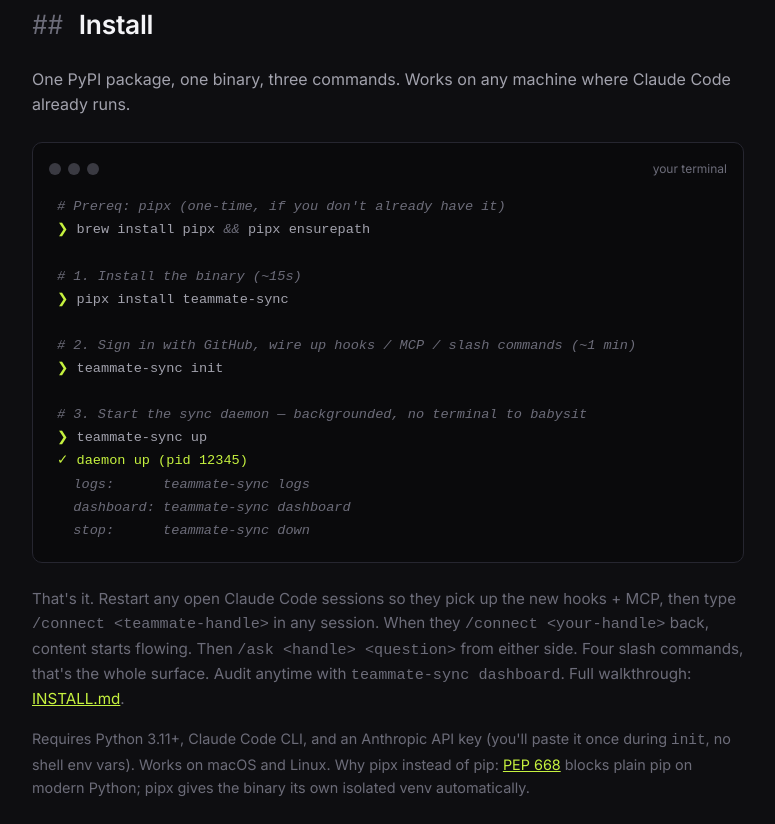
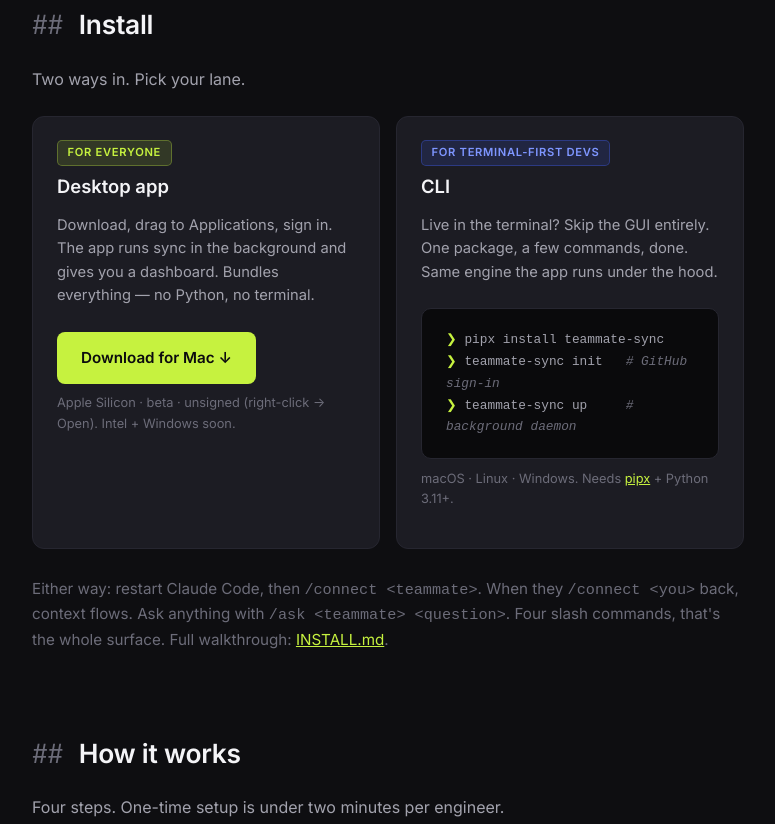
Before and after one commit to omdivyatej/teammate-sync, a plain HTML site: page docs/index.html in a window 1280 px wide. Shown: the part 3569-4393 px from the top of the page, without its empty margins (252-1027 px from the left). Drawn offline with Linux system fonts and the light colour scheme.

Commit message:
Landing: two-track install (Desktop app .dmg + CLI pipx) with real download link
- New two-column install: 'Desktop app' (download .dmg from the GitHub
  release, for everyone) and 'CLI' (pipx, for terminal-first devs who
  don't want a GUI). Matches how the product actually ships now.
- Real download button -> GitHub release desktop-v0.6.0 arm64 dmg.
- Dropped the stale 'Anthropic API key' requirement line (removed in 0.4).
- Added .install-grid / .track / .track-tag styles (lime + cobalt tags).

```diff
--- a/docs/index.html
+++ b/docs/index.html
@@ -226,6 +226,45 @@
       font-size: 0.82rem;
       color: var(--text);
     }
+
+    /* Install — two tracks */
+    .install-grid {
+      display: grid;
+      grid-template-columns: 1fr 1fr;
+      gap: 1rem;
+      margin-top: 1.5rem;
+    }
+    @media (max-width: 640px) { .install-grid { grid-template-columns: 1fr; } }
+    .track {
+      background: var(--bg-card);
+      border: 1px solid var(--border);
+      border-radius: 12px;
+      padding: 1.4rem 1.5rem;
+      display: flex;
+      flex-direction: column;
+    }
+    .track h3 { font-size: 1.15rem; }
+    .track p { color: var(--text-dim); }
+    .track .btn { align-self: flex-start; }
+    .track-tag {
+      display: inline-block;
+      align-self: flex-start;
+      font-size: 0.7rem;
+      font-weight: 600;
+      letter-spacing: 0.06em;
+      text-transform: uppercase;
+      padding: 0.2rem 0.6rem;
+      border-radius: 5px;
+      background: rgba(198,242,63,0.13);
+      color: var(--accent);
+      border: 1px solid rgba(198,242,63,0.3);
+    }
+    .track-tag.alt {
+      background: rgba(66,99,255,0.14);
+      color: var(--user-color);
+      border-color: rgba(66,99,255,0.35);
+    }
+    .track .terminal { font-size: 0.8rem; }
 
     /* FAQ */
     .faq-item {
@@ -523,52 +562,50 @@
   <!-- INSTALL -->
   <section id="install">
     <h2>Install</h2>
-    <p>
-      One PyPI package, one binary, three commands. Works on any machine
-      where Claude Code already runs.
-    </p>
+    <p>Two ways in. Pick your lane.</p>
 
-    <div class="terminal">
-      <div class="title-bar">
-        <span class="dot"></span><span class="dot"></span><span class="dot"></span>
-        <span class="label">your terminal</span>
+    <div class="install-grid">
+      <!-- Track 1: desktop app -->
+      <div class="track">
+        <div class="track-tag">For everyone</div>
+        <h3 style="margin-top:0.4rem;">Desktop app</h3>
+        <p style="font-size:0.92rem;">
+          Download, drag to Applications, sign in. The app runs sync in the
+          background and gives you a dashboard. Bundles everything — no Python,
+          no terminal.
+        </p>
+        <a href="https://github.com/omdivyatej/teammate-sync/releases/download/desktop-v0.6.0/CodeBaton-0.6.0-arm64.dmg"
+           class="btn btn-primary" style="margin-top:0.5rem;">Download for Mac ↓</a>
+        <p style="font-size:0.8rem; color:var(--text-muted); margin-top:0.6rem;">
+          Apple Silicon · beta · unsigned (right-click → Open). Intel + Windows soon.
+        </p>
       </div>
-<pre>
-<span class="cmt"># Prereq: pipx (one-time, if you don't already have it)</span>
-<span class="prompt">❯</span> brew install pipx <span class="cmt">&&</span> pipx ensurepath
 
-<span class="cmt"># 1. Install the binary (~15s)</span>
-<span class="prompt">❯</span> pipx install teammate-sync
-
-<span class="cmt"># 2. Sign in with GitHub, wire up hooks / MCP / slash commands (~1 min)</span>
-<span class="prompt">❯</span> teammate-sync init
-
-<span class="cmt"># 3. Start the sync daemon — backgrounded, no terminal to babysit</span>
-<span class="prompt">❯</span> teammate-sync up
-<span class="good">✓ daemon up (pid 12345)</span>
-<span class="cmt">  logs:      teammate-sync logs</span>
-<span class="cmt">  dashboard: teammate-sync dashboard</span>
-<span class="cmt">  stop:      teammate-sync down</span>
-</pre>
+      <!-- Track 2: CLI / pipx -->
+      <div class="track">
+        <div class="track-tag alt">For terminal-first devs</div>
+        <h3 style="margin-top:0.4rem;">CLI</h3>
+        <p style="font-size:0.92rem;">
+          Live in the terminal? Skip the GUI entirely. One package, a few
+          commands, done. Same engine the app runs under the hood.
+        </p>
+        <div class="terminal" style="margin:0.5rem 0 0;">
+<pre><span class="prompt">❯</span> pipx install teammate-sync
+<span class="prompt">❯</span> teammate-sync init   <span class="cmt"># GitHub sign-in</span>
+<span class="prompt">❯</span> teammate-sync up     <span class="cmt"># background daemon</span></pre>
+        </div>
+        <p style="font-size:0.8rem; color:var(--text-muted); margin-top:0.6rem;">
+          macOS · Linux · Windows. Needs <a href="https://pipx.pypa.io">pipx</a> + Python 3.11+.
+        </p>
+      </div>
     </div>
 
-    <p style="margin-top: 1.5rem; font-size: 0.95rem; color: var(--text-muted);">
-      That's it. Restart any open Claude Code sessions so they pick up the
-      new hooks + MCP, then type <code>/connect &lt;teammate-handle&gt;</code>
-      in any session. When they <code>/connect &lt;your-handle&gt;</code> back,
-      content starts flowing. Then <code>/ask &lt;handle&gt; &lt;question&gt;</code>
-      from either side. Four slash commands, that's the whole surface.
-      Audit anytime with <code>teammate-sync dashboard</code>. Full walkthrough:
+    <p style="margin-top: 1.75rem; font-size: 0.95rem; color: var(--text-muted);">
+      Either way: restart Claude Code, then <code>/connect &lt;teammate&gt;</code>.
+      When they <code>/connect &lt;you&gt;</code> back, context flows. Ask anything
+      with <code>/ask &lt;teammate&gt; &lt;question&gt;</code>. Four slash commands,
+      that's the whole surface. Full walkthrough:
       <a href="https://github.com/omdivyatej/teammate-sync/blob/main/INSTALL.md">INSTALL.md</a>.
-    </p>
-
-    <p style="font-size: 0.9rem; color: var(--text-muted);">
-      Requires Python 3.11+, Claude Code CLI, and an Anthropic API key
-      (you'll paste it once during <code>init</code>, no shell env vars).
-      Works on macOS and Linux. Why pipx instead of pip:
-      <a href="https://github.com/omdivyatej/teammate-sync/blob/main/INSTALL.md#1-install-15s">PEP 668</a>
-      blocks plain pip on modern Python; pipx gives the binary its own
-      isolated venv automatically.
     </p>
   </section>
 
```
